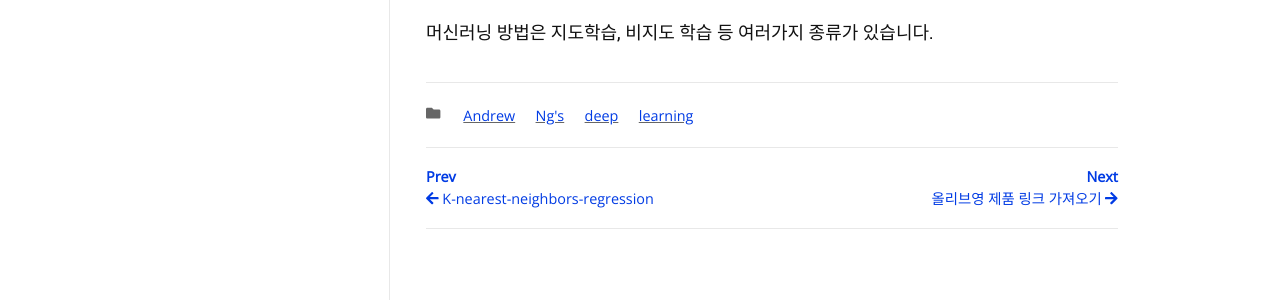
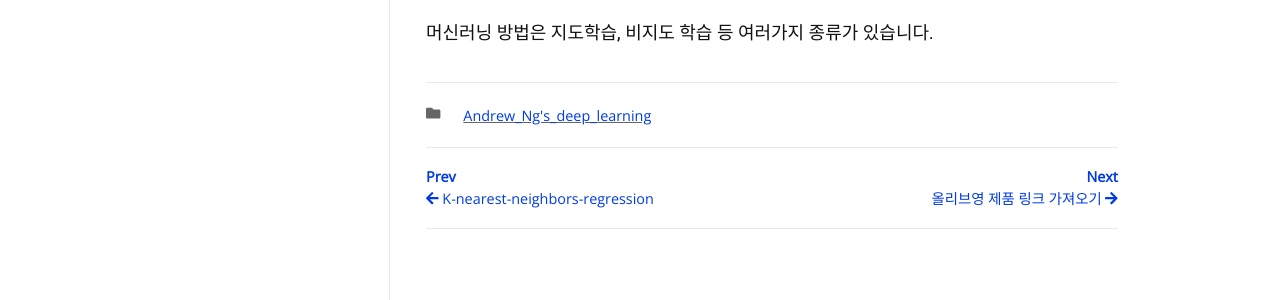
Before and after one commit to birdf00t/birdf00t.github.io, a Jekyll site: the page built from _posts/2024-05-25-Andrew-Ng's-Neural-networks-and-deep-learning.md, in a window 1280 px wide. Shown: the part 406-706 px from the top of the page. Built offline with Jekyll 4.4.1, drawn with Linux system fonts in a browser that asks for light colours; nearby versions of some CDN libraries; some web fonts are replaced.

```diff
--- a/_posts/2024-05-25-Andrew-Ng's-Neural-networks-and-deep-learning.md
+++ b/_posts/2024-05-25-Andrew-Ng's-Neural-networks-and-deep-learning.md
@@ -1,6 +1,6 @@
 ---
 layout: post
-categories: "Andrew Ng's deep learning"
+categories: "Andrew_Ng's_deep_learning"
 ---
 
 머신러닝 방법은 지도학습, 비지도 학습 등 여러가지 종류가 있습니다.
```
